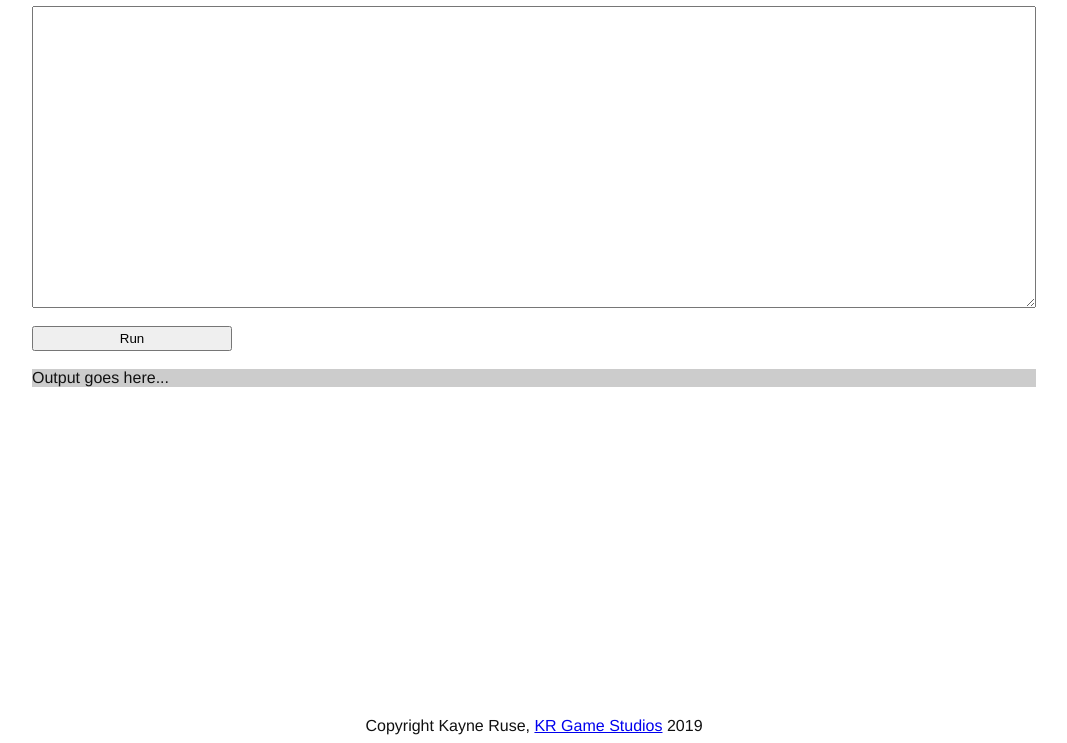
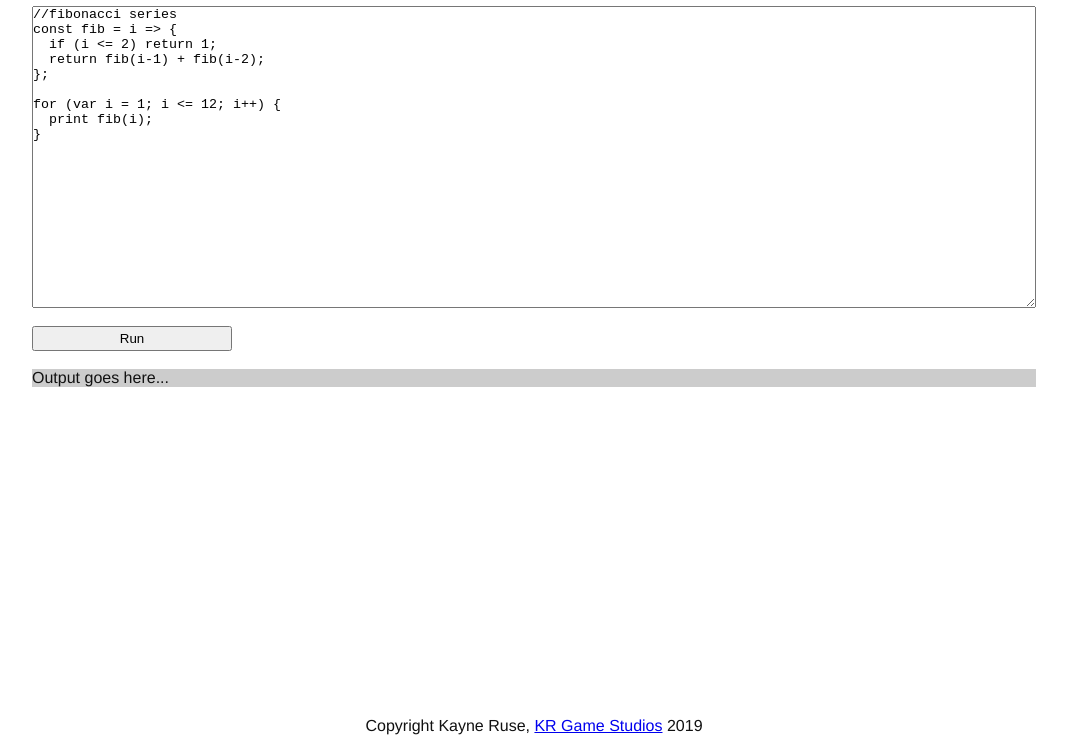
Before and after one commit to Ratstail91/toylang, a plain HTML site: page public/index.html in a window 1280 px wide. Shown: the part 57-800 px from the top of the page, without its empty margins (106-1173 px from the left). Drawn offline with Linux system fonts and the light colour scheme.

Commit message:
Added default code

```diff
--- a/public/index.html
+++ b/public/index.html
@@ -14,7 +14,7 @@
 				<h1 class="centered">The Toy Programming Language</h1>
 				<p class="centered"><a target="_blank" href="https://github.com/Ratstail91/Toy/blob/master/docs/reference_language.md">See the docs!</a></p>
 				<form onsubmit="run(); return false;" class="panel">
-					<textarea id="input" rows="20" cols="100" class="panel"></textarea>
+					<textarea id="input" rows="20" cols="100" class="panel">//fibonacci series&#10;const fib = i =&gt; {&#10;  if (i &lt;= 2) return 1;&#10;  return fib(i-1) + fib(i-2);&#10;};&#10;&#10;for (var i = 1; i &lt;= 12; i++) {&#10;  print fib(i);&#10;}&#10;</textarea>
 					<br />
 					<button type="submit" class="panel centered" style="max-width: 200px; padding-top: 3px; padding-bottom: 3px; justify-content: center; align-items: center;">Run</button>
 					<br />
```
